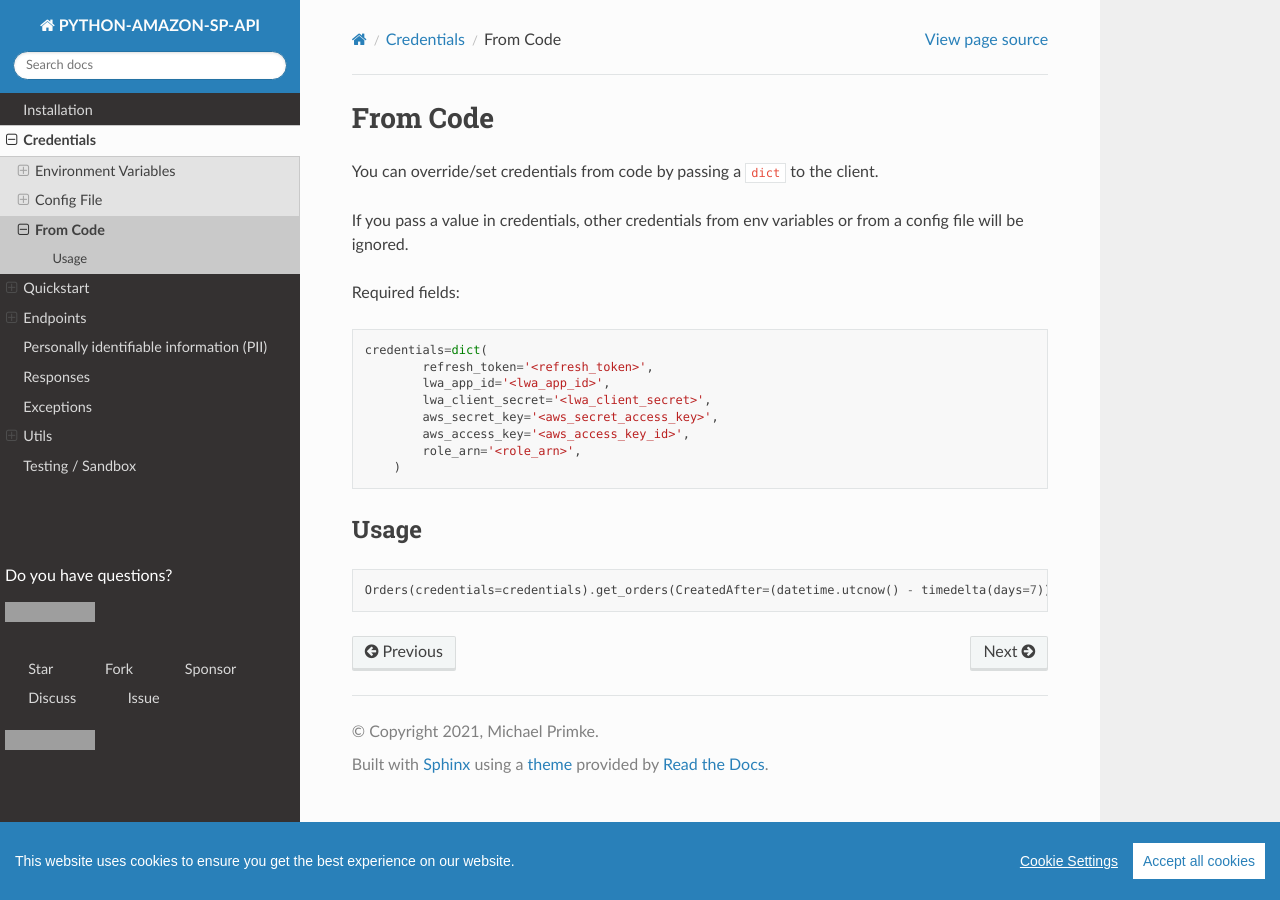
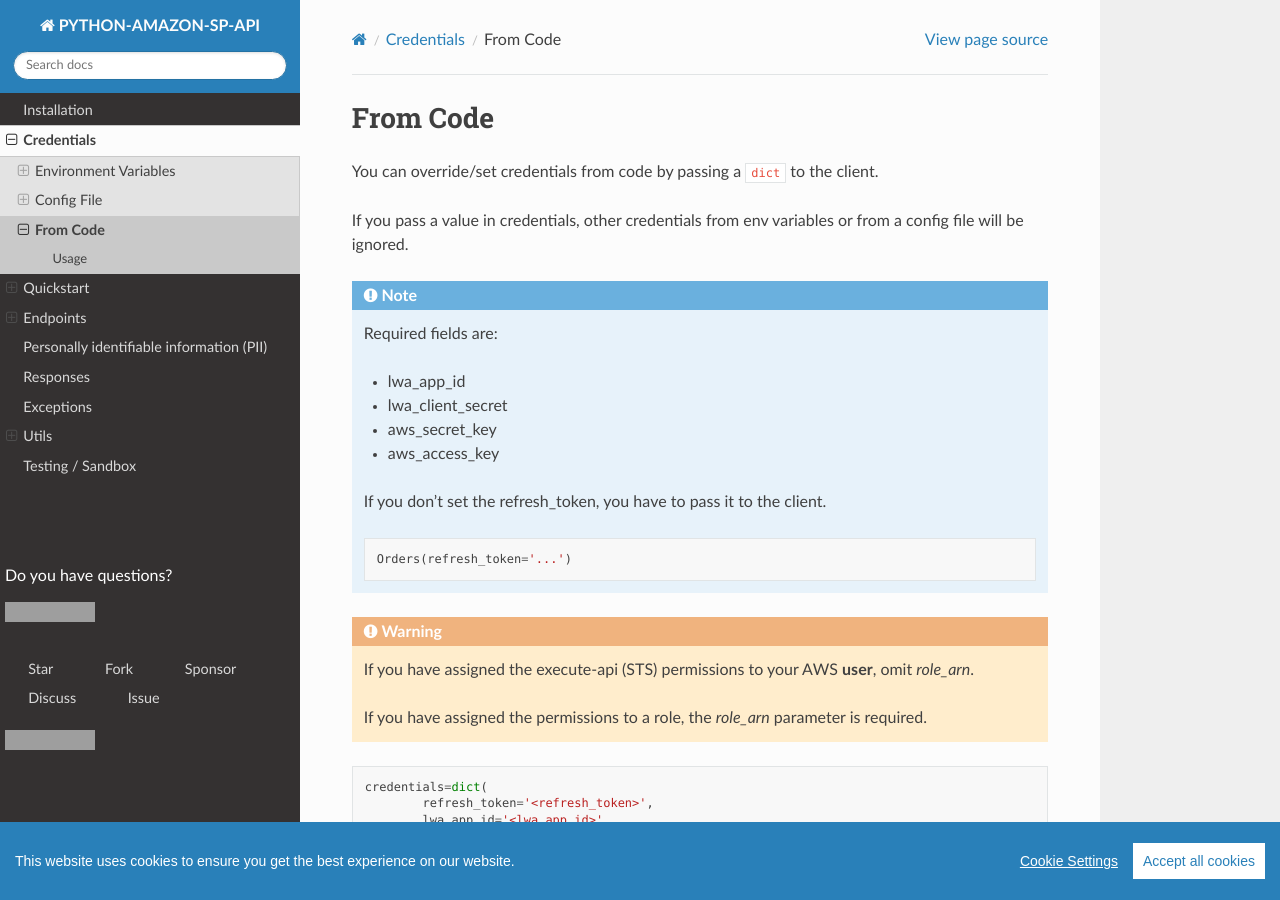
Before and after one commit to saleweaver/sp-api-docs, a Sphinx documentation site: the page built from docs/from_code.rst, in a window 1280 px wide and 900 px high. Built offline with Sphinx 7.4.7 and the Read the Docs theme 2.0.0, drawn with Linux system fonts in a browser that asks for light colours; comment, search, counter and statistics services are not loaded; grey boxes are pictures that could not be loaded.

Commit message:
improve docs for load_all_pages.rst

```diff
--- a/docs/from_code.rst
+++ b/docs/from_code.rst
@@ -6,7 +6,25 @@ You can override/set credentials from code by passing a ``dict`` to the client.
 
 If you pass a value in credentials, other credentials from env variables or from a config file will be ignored.
 
-Required fields:
+.. note::
+    Required fields are:
+
+    - lwa_app_id
+    - lwa_client_secret
+    - aws_secret_key
+    - aws_access_key
+
+    If you don't set the refresh_token, you have to pass it to the client.
+
+    .. code-block:: python
+
+        Orders(refresh_token='...')
+
+.. warning::
+    If you have assigned the execute-api (STS) permissions to your AWS **user**, omit `role_arn`.
+
+    If you have assigned the permissions to a role, the `role_arn` parameter is required.
+
 
 ..  code-block:: python
 
```
Also changed, not shown: docs/config_file.rst (+19 -0 lines), docs/env_variables.rst (+19 -0 lines).
